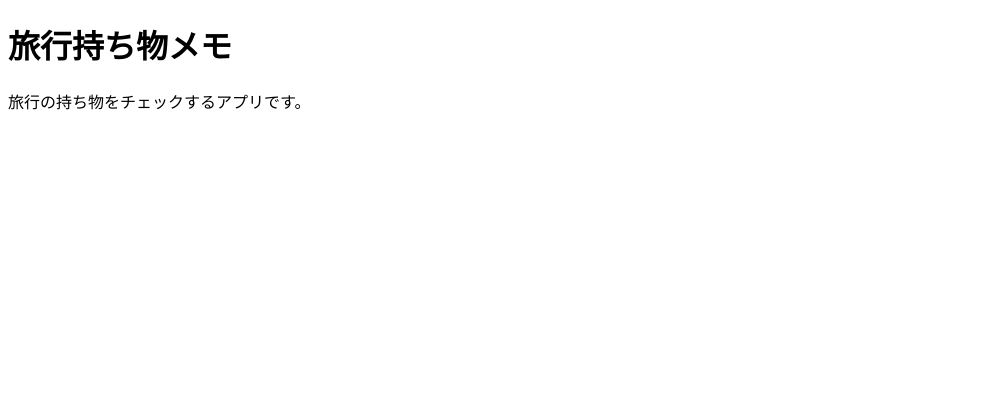
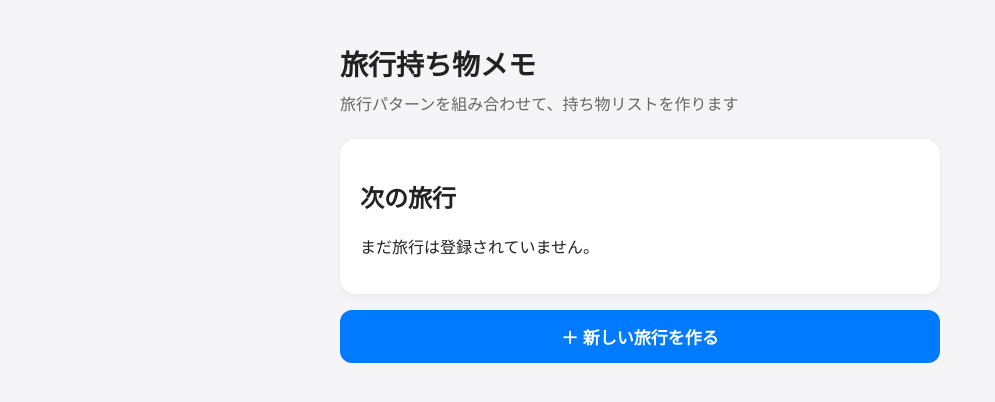
Before and after one commit to yaji01/travel-packing, a plain HTML site: page index.html in a window 1280 px wide. Shown: the whole page, without its empty margins (0-995 px from the left). Drawn offline with Linux system fonts and the light colour scheme.

Commit message:
Update index.html

```diff
--- a/index.html
+++ b/index.html
@@ -4,9 +4,70 @@
   <meta charset="UTF-8">
   <meta name="viewport" content="width=device-width, initial-scale=1.0">
   <title>旅行持ち物メモ</title>
+
+  <style>
+    body {
+      margin: 0;
+      font-family: -apple-system, BlinkMacSystemFont, "Helvetica Neue", sans-serif;
+      background: #f5f5f7;
+      color: #222;
+    }
+
+    .container {
+      max-width: 600px;
+      margin: 0 auto;
+      padding: 24px 16px;
+    }
+
+    h1 {
+      font-size: 28px;
+      margin-bottom: 8px;
+    }
+
+    .subtitle {
+      color: #666;
+      margin-bottom: 24px;
+    }
+
+    .card {
+      background: white;
+      border-radius: 16px;
+      padding: 20px;
+      margin-bottom: 16px;
+      box-shadow: 0 2px 8px rgba(0,0,0,0.05);
+    }
+
+    .button {
+      display: block;
+      width: 100%;
+      padding: 14px;
+      border: none;
+      border-radius: 12px;
+      background: #007aff;
+      color: white;
+      font-size: 17px;
+      font-weight: bold;
+    }
+  </style>
 </head>
+
 <body>
-  <h1>旅行持ち物メモ</h1>
-  <p>旅行の持ち物をチェックするアプリです。</p>
+  <div class="container">
+
+    <h1>旅行持ち物メモ</h1>
+    <div class="subtitle">
+      旅行パターンを組み合わせて、持ち物リストを作ります
+    </div>
+
+    <div class="card">
+      <h2>次の旅行</h2>
+      <p>まだ旅行は登録されていません。</p>
+    </div>
+
+    <button class="button">
+      ＋ 新しい旅行を作る
+    </button>
+
+  </div>
 </body>
 </html>
```
